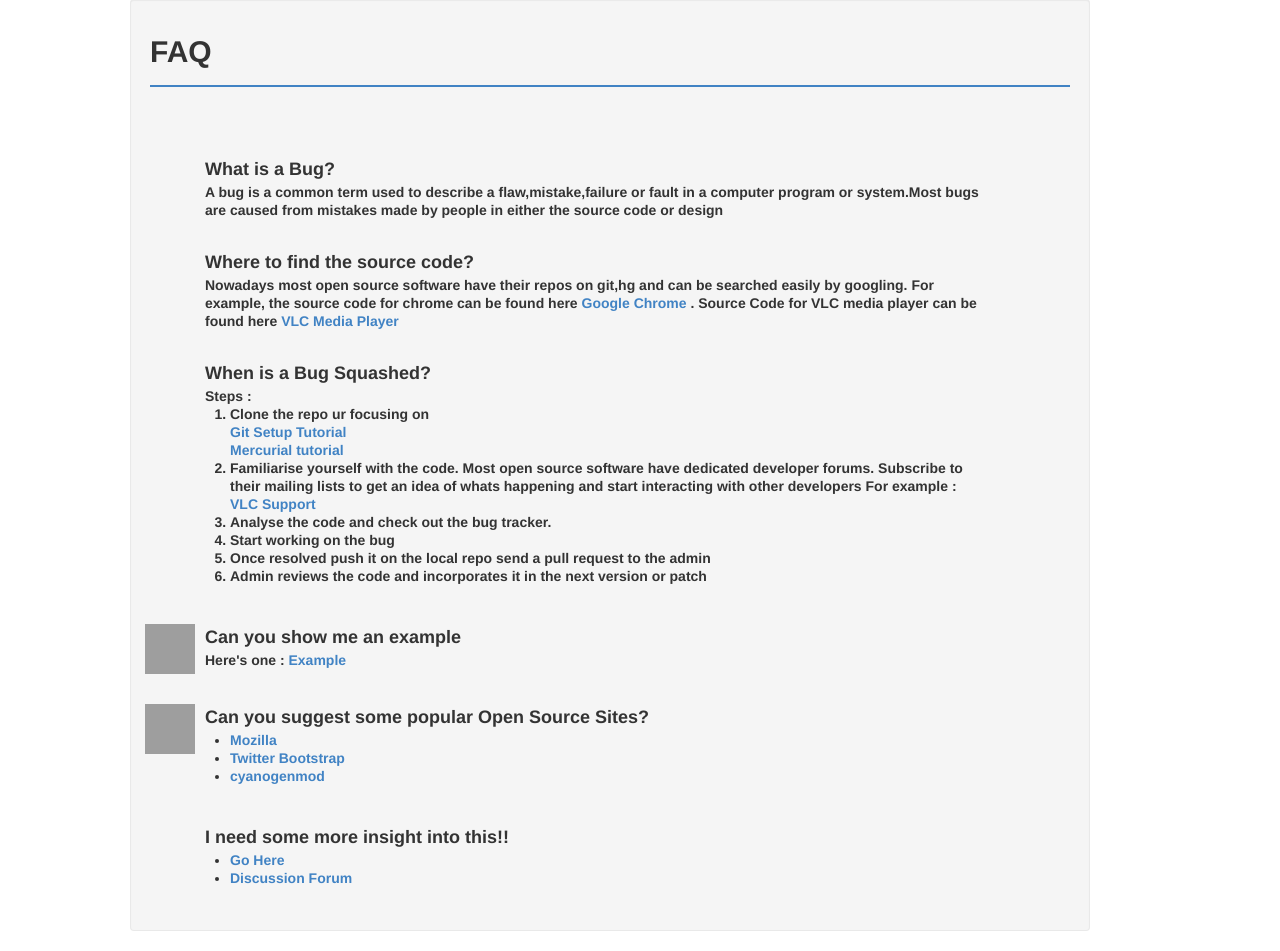
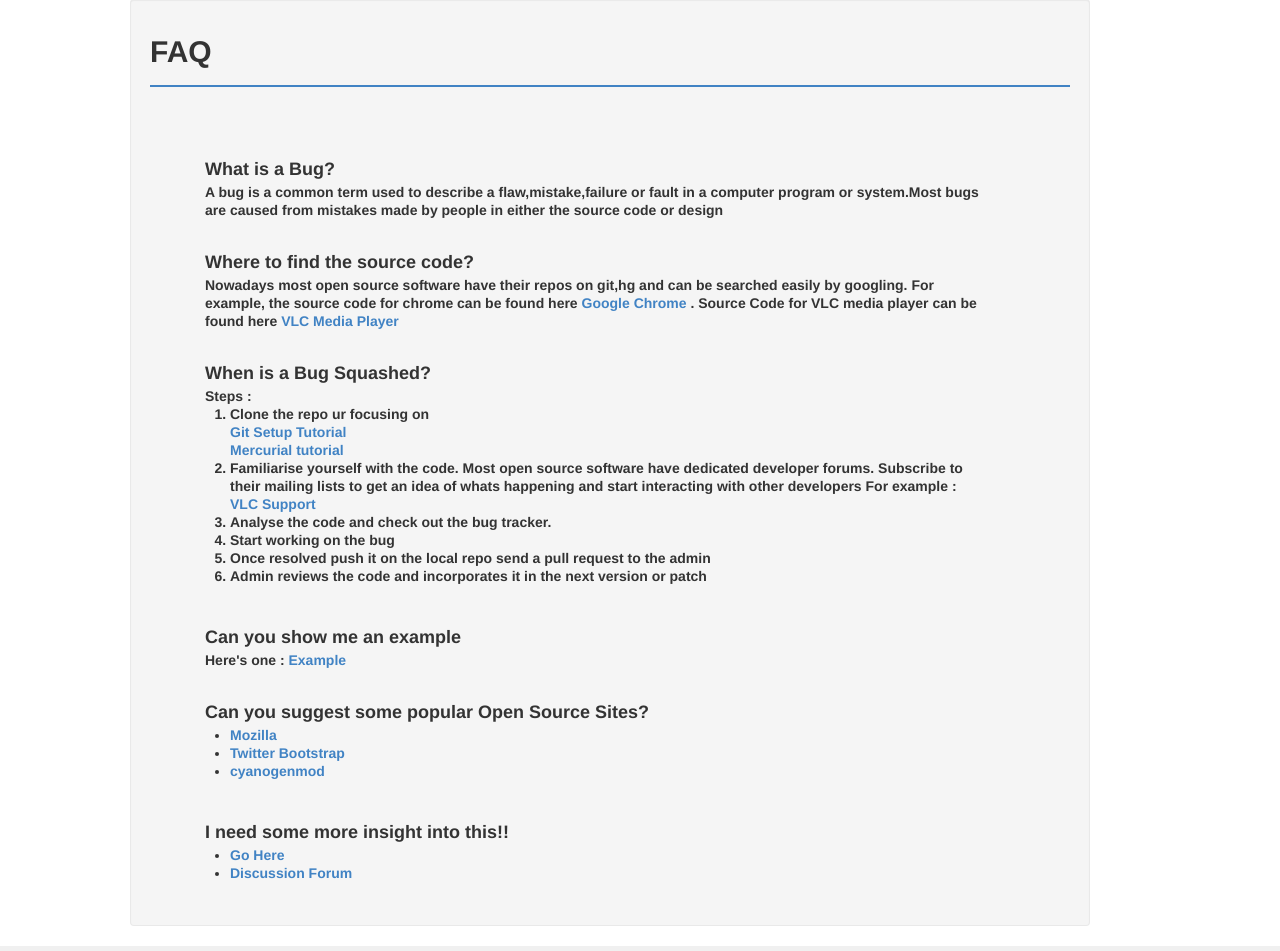
Before and after one commit to wncc/bug-squashing-contest, a PHP site: page /user/faq.php in a window 1280 px wide. Shown: the part 138-1089 px from the top of the page. Run offline with PHP 8.4, Linux system fonts and the light colour scheme; some libraries are stand-ins or nearby versions; grey boxes are pictures that could not be loaded.

Commit message:
Update user/faq.php

```diff
--- a/user/faq.php
+++ b/user/faq.php
@@ -102,7 +102,7 @@
             			</div>
             			<div class='span12'>
             				<div class='span1'>
-									<?php echo "<div style='margin:15px; background: url('".$qmark."');height:50px;width:50px'></div>";?><div style="margin:15px; background: url('qmark.jpg');height:50px;width:50px"></div>
+									<?php echo "<div style='margin:15px; background: url('".$qmark."');height:50px;width:50px'></div>";?>
             				</div>
             				<div class="span10" style="margin:15px">
 									<h3>Can you show me an example</h3>
@@ -113,7 +113,7 @@
             			</div>
             			<div class='span12'>
             				<div class='span1'>
-									<?php echo "<div style='margin:15px; background: url('".$qmark."');height:50px;width:50px'></div>";?><div style="margin:15px; background: url('qmark.jpg');height:50px;width:50px"></div>
+									<?php echo "<div style='margin:15px; background: url('".$qmark."');height:50px;width:50px'></div>";?>
             				</div>
             				<div class="span10" style="margin:15px">
 									<h3>Can you suggest some popular Open Source Sites?</h3>
```
